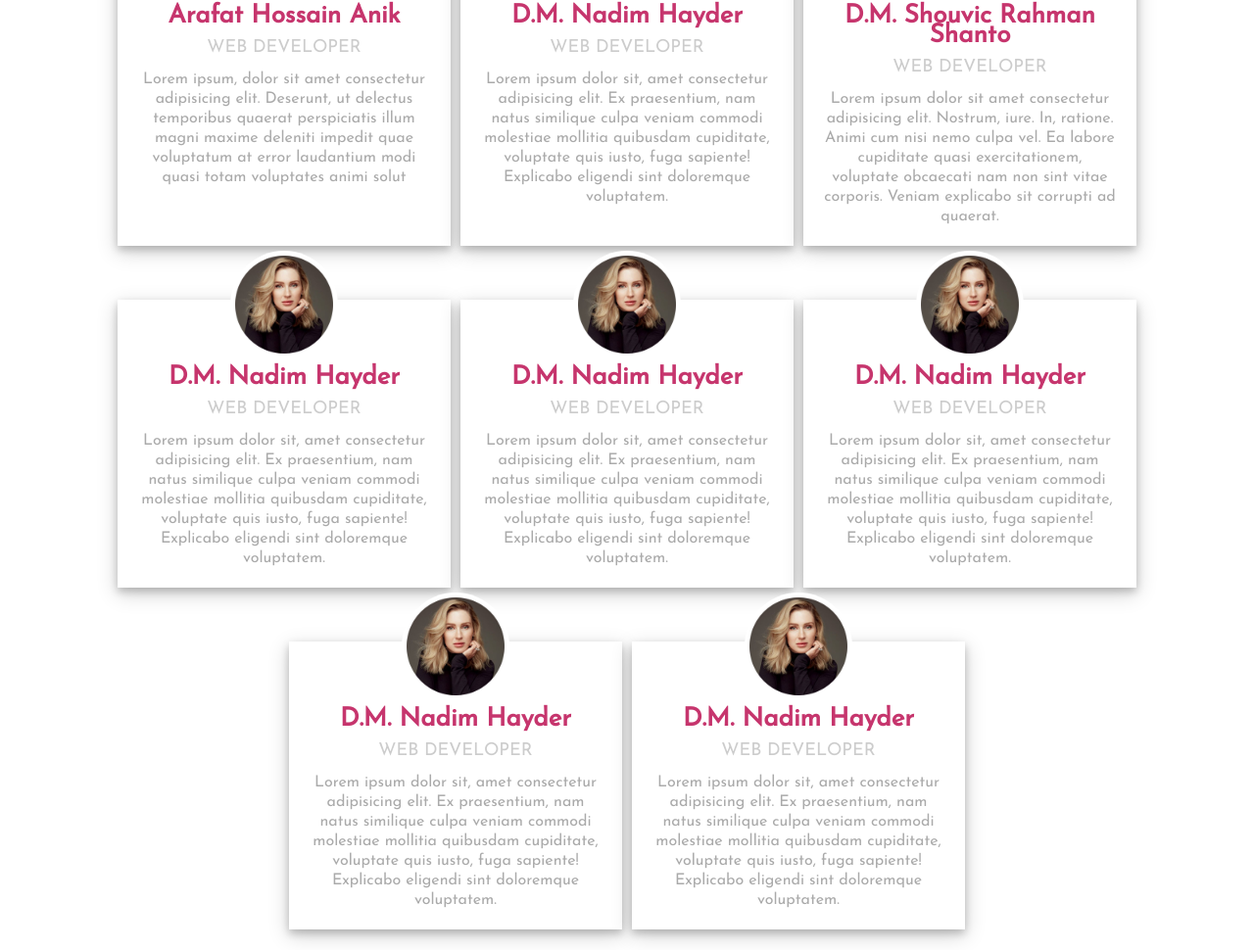
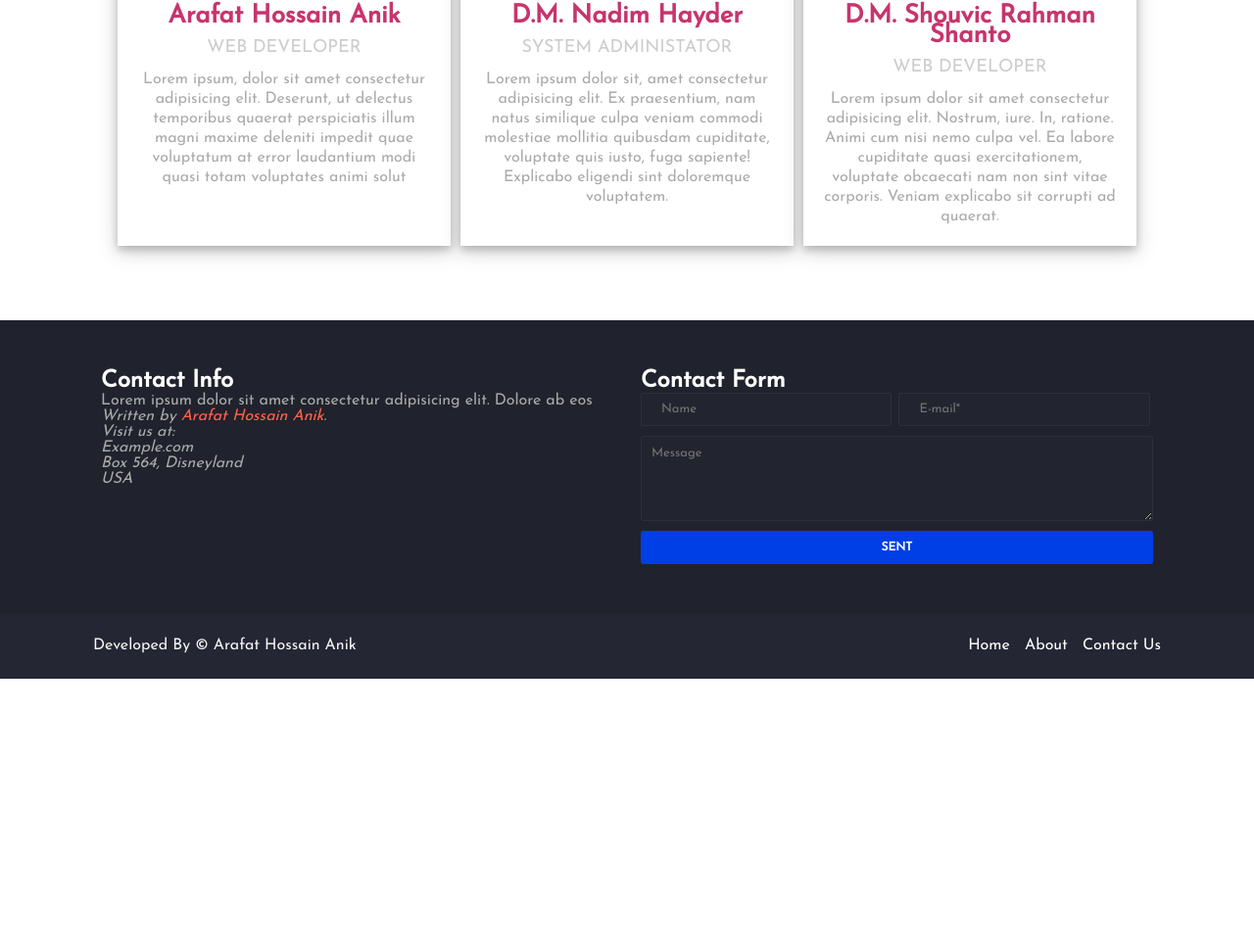
Before and after one commit to Arafat-Hossain-Anik/First-Portfolio, a plain HTML site: page index.html in a window 1280 px wide. Shown: the part 710-1680 px from the top of the page at 98% size. After the commit the page ends 1403 px from the top, so only its background shows below. Drawn offline with Linux system fonts and the light colour scheme.

Commit message:
Update index.html

```diff
--- a/index.html
+++ b/index.html
@@ -7,7 +7,8 @@
     <meta name="viewport" content="width=device-width, initial-scale=1.0">
     <link rel="stylesheet" href="style.css">
     <link rel="icon" href="image/me.jpg">
-    <script src="image/backtop.js"></script>
+    <link rel="stylesheet" href="https://cdnjs.cloudflare.com/ajax/libs/font-awesome/4.7.0/css/font-awesome.min.css">
+    <script src="backtop.js"></script>
     <title>Demo</title>
 </head>
 
@@ -26,7 +27,6 @@
                         <a href=""> Reviews</a>
                         <a href=""> Team</a>
                         <a href=""> Blog</a>
-                        <a href=""> Team</a>
                         <a href=""> Contact Us</a>
                     </nav>
                 </span>
@@ -36,7 +36,8 @@
             <section class="mine-details">
                 <div class="mine-left">
                     <h3 class="myname"> Arafat Hossain Anik</h3>
-                    <p class="role">A Full Stack Web Developer with Mongodb, Express, React<br> & Node.Js & A Part Time
+                    <p class="role">A Full Stack Web Developer with Mongodb, Express, React,Node.Js <br>& <br>A Part
+                        Time
                         Graphics
                         Designer</p>
                     <p class="role-contact">
@@ -44,7 +45,10 @@
                         <a href="tel:+8801757176953">Call Me</a>
                     </p>
                     <p class="role-social-btn">
-                        <button onclick="document.location='https://www.facebook.com/arafatskd'">Facebook</button>
+                        <a href="https://www.facebook.com/arafatskd" class="fa fa-facebook" id="facebook"></a>
+                        <!-- <button onclick="document.location=''">Facebook</button> -->
+                        <a href="" class="fa fa-linkedin" id="linkedin"></a>
+                        <a href="" class="fa fa-google"></a>
                     </p>
                 </div>
                 <div class="imagecv">
@@ -58,7 +62,7 @@
 
         </div>
         <div class="wrapper">
-            <h1>Our Team</h1>
+            <h1>My Team</h1>
             <div class="partition">
                 <div class="part">
                     <div class="team-img">
@@ -77,7 +81,7 @@
                         <img src="image/team2.png" alter="Nadim">
                     </div>
                     <h3>D.M. Nadim Hayder</h3>
-                    <p class="part-role">Web Developer</p>
+                    <p class="part-role">System Administator</p>
                     <p> Lorem ipsum dolor sit, amet consectetur adipisicing elit. Ex praesentium, nam natus
                         similique culpa veniam commodi molestiae mollitia quibusdam cupiditate, voluptate quis iusto,
                         fuga
@@ -96,66 +100,6 @@
                         non
                         sint vitae corporis.
                         Veniam explicabo sit corrupti ad quaerat.
-                    </p>
-                </div>
-                <div class="part">
-                    <div class="team-img">
-                        <img src="image/team2.png" alter="Nadim">
-                    </div>
-                    <h3>D.M. Nadim Hayder</h3>
-                    <p class="part-role">Web Developer</p>
-                    <p> Lorem ipsum dolor sit, amet consectetur adipisicing elit. Ex praesentium, nam natus
-                        similique culpa veniam commodi molestiae mollitia quibusdam cupiditate, voluptate quis iusto,
-                        fuga
-                        sapiente! Explicabo eligendi sint doloremque voluptatem.
-                    </p>
-                </div>
-                <div class="part">
-                    <div class="team-img">
-                        <img src="image/team2.png" alter="Nadim">
-                    </div>
-                    <h3>D.M. Nadim Hayder</h3>
-                    <p class="part-role">Web Developer</p>
-                    <p> Lorem ipsum dolor sit, amet consectetur adipisicing elit. Ex praesentium, nam natus
-                        similique culpa veniam commodi molestiae mollitia quibusdam cupiditate, voluptate quis iusto,
-                        fuga
-                        sapiente! Explicabo eligendi sint doloremque voluptatem.
-                    </p>
-                </div>
-                <div class="part">
-                    <div class="team-img">
-                        <img src="image/team2.png" alter="Nadim">
-                    </div>
-                    <h3>D.M. Nadim Hayder</h3>
-                    <p class="part-role">Web Developer</p>
-                    <p> Lorem ipsum dolor sit, amet consectetur adipisicing elit. Ex praesentium, nam natus
-                        similique culpa veniam commodi molestiae mollitia quibusdam cupiditate, voluptate quis iusto,
-                        fuga
-                        sapiente! Explicabo eligendi sint doloremque voluptatem.
-                    </p>
-                </div>
-                <div class="part">
-                    <div class="team-img">
-                        <img src="image/team2.png" alter="Nadim">
-                    </div>
-                    <h3>D.M. Nadim Hayder</h3>
-                    <p class="part-role">Web Developer</p>
-                    <p> Lorem ipsum dolor sit, amet consectetur adipisicing elit. Ex praesentium, nam natus
-                        similique culpa veniam commodi molestiae mollitia quibusdam cupiditate, voluptate quis iusto,
-                        fuga
-                        sapiente! Explicabo eligendi sint doloremque voluptatem.
-                    </p>
-                </div>
-                <div class="part">
-                    <div class="team-img">
-                        <img src="image/team2.png" alter="Nadim">
-                    </div>
-                    <h3>D.M. Nadim Hayder</h3>
-                    <p class="part-role">Web Developer</p>
-                    <p> Lorem ipsum dolor sit, amet consectetur adipisicing elit. Ex praesentium, nam natus
-                        similique culpa veniam commodi molestiae mollitia quibusdam cupiditate, voluptate quis iusto,
-                        fuga
-                        sapiente! Explicabo eligendi sint doloremque voluptatem.
                     </p>
                 </div>
             </div>
@@ -190,13 +134,13 @@
                 <span class="copyright"> Developed By &copy; Arafat Hossain Anik</span>
 
                 <span class="downlink">
-                    <a href="">Home</a>
+                    <a href="index.html">Home</a>
                     <a href="">About</a>
                     <a href="">Contact Us</a>
                 </span>
             </div>
         </footer>
-        <button onclick="topFunction()" id="myBtn" title="Go to top">^</button>
+        <button onclick="topFunction()" id="myBtn" title="Go to top">Go-Top</button>
     </main>
 </body>
 
```
